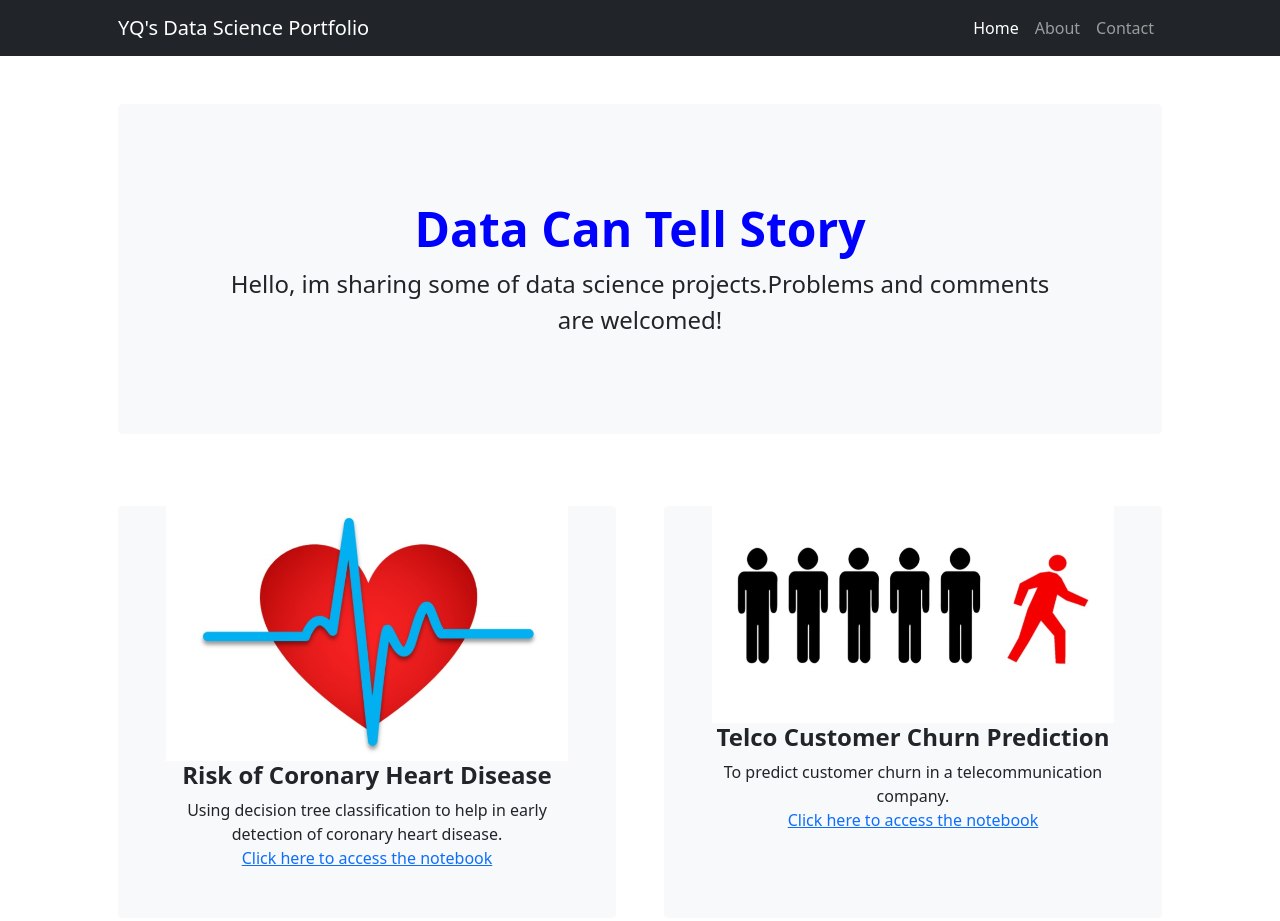
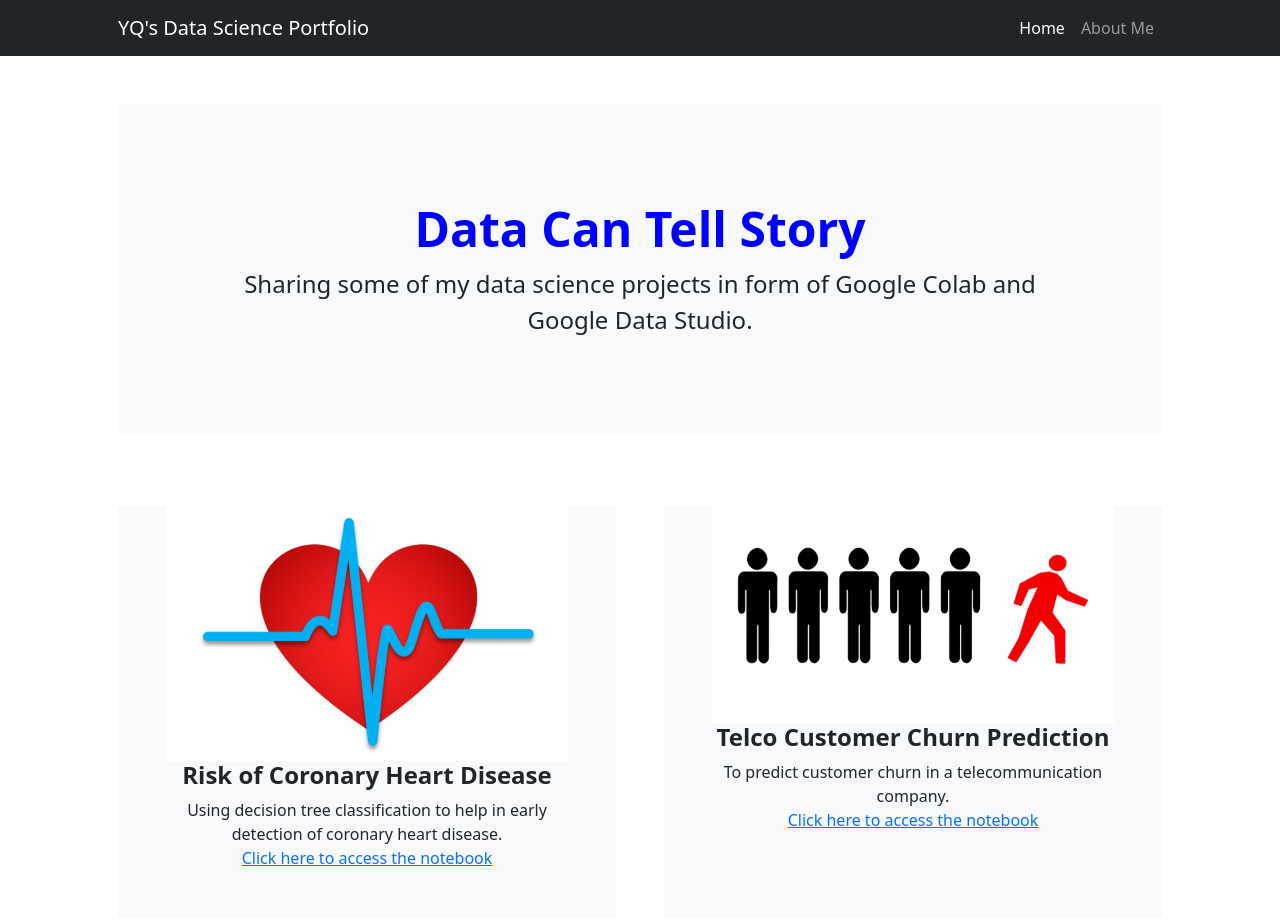
Before and after one commit to yqong25/yanqing, a plain HTML site: page index.html in a window 1280 px wide. Shown: the top 921 px of the page. Drawn offline with nearby package versions, Linux system fonts and the light colour scheme.

Commit message:
Update index.html

```diff
--- a/index.html
+++ b/index.html
@@ -22,8 +22,7 @@
                 <div class="collapse navbar-collapse" id="navbarSupportedContent">
                     <ul class="navbar-nav ms-auto mb-2 mb-lg-0">
                         <li class="nav-item"><a class="nav-link active" aria-current="page" href="#!">Home</a></li>
-                        <li class="nav-item"><a class="nav-link" href="#!">About</a></li>
-                        <li class="nav-item"><a class="nav-link" href="#!">Contact</a></li>
+                        <li class="nav-item"><a class="nav-link" href="aboutme.html">About Me</a></li>
                     </ul>
                 </div>
             </div>
@@ -34,7 +33,7 @@
                 <div class="p-4 p-lg-5 bg-light rounded-3 text-center">
                     <div class="m-4 m-lg-5">
                         <h1 class="display-5 fw-bold" style="color:blue;">Data Can Tell Story</h1>
-                        <p class="fs-4">Hello, im sharing some of data science projects.Problems and comments are welcomed! </p>
+                        <p class="fs-4">Sharing some of my data science projects in form of Google Colab and Google Data Studio. </p>
                         </a>
                     </div>
                 </div>
```
